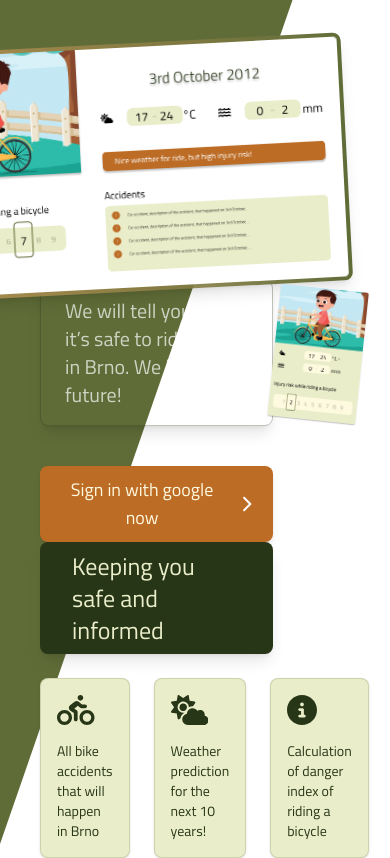
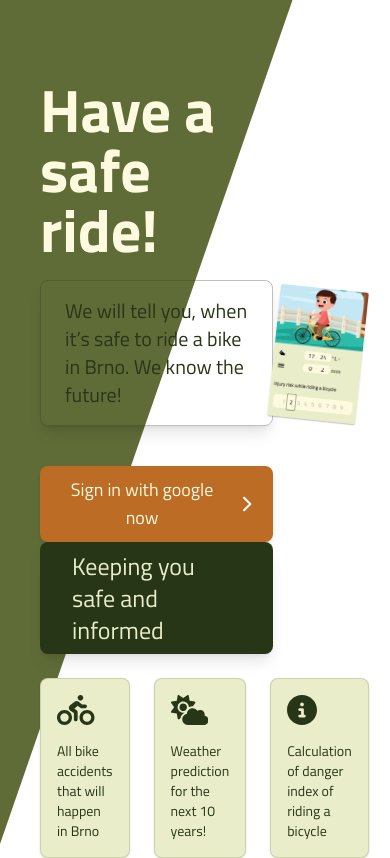
Before and after one commit to DaliborPan/good-bike-weather-app, a Next.js app in the folder good-bike-weather-app/: page / in a window 390 px wide. Shown: the top 858 px of the page. Built offline with nearby package versions, Linux system fonts and the light colour scheme.

Commit message:
fix: small responsiveness updates

```diff
--- a/good-bike-weather-app/src/pages/index.tsx
+++ b/good-bike-weather-app/src/pages/index.tsx
@@ -30,7 +30,7 @@ const Home: NextPage = () => {
         <div className="flex h-full">
           <div className="w-3/4 flex flex-col h-full">
             <h1 className="mt-20 text-6xl text-off-yellow font-bold">Have a safe ride!</h1>
-            <p className="mb-10 mt-5 text-xl max-w-sm text-white/70 shadow-lg px-6 py-4 border border-dark-green/30 rounded-lg">
+            <p className="mb-10 mt-5 text-xl max-w-sm text-dark-green md:text-white/70 shadow-lg px-6 py-4 border border-dark-green/30 rounded-lg">
               {'We will tell you, when it’s safe to ride a bike in Brno. We know the future!'}
             </p>
             <div>
@@ -54,7 +54,7 @@ const Home: NextPage = () => {
             <div className="absolute top-72 -right-3 rotate-6 z-10">
               <Image src={HERO_CARD} alt="" height={400} />
             </div>
-            <div className="absolute top-10 -left-96 -rotate-3 rounded-lg bg-gradient-to-r from-champagne/70 m-1 to-green p-1 shadow-lg hover:transition-all hover:-translate-x-20 hover:duration-500">
+            <div className="hidden md:block absolute top-10 -left-96 -rotate-3 rounded-lg bg-gradient-to-r from-champagne/70 m-1 to-green p-1 shadow-lg hover:transition-all hover:-translate-x-20 hover:duration-500">
               <Image src={HERO_DETAIL} alt="" height={300} />
             </div>
           </div>
```
